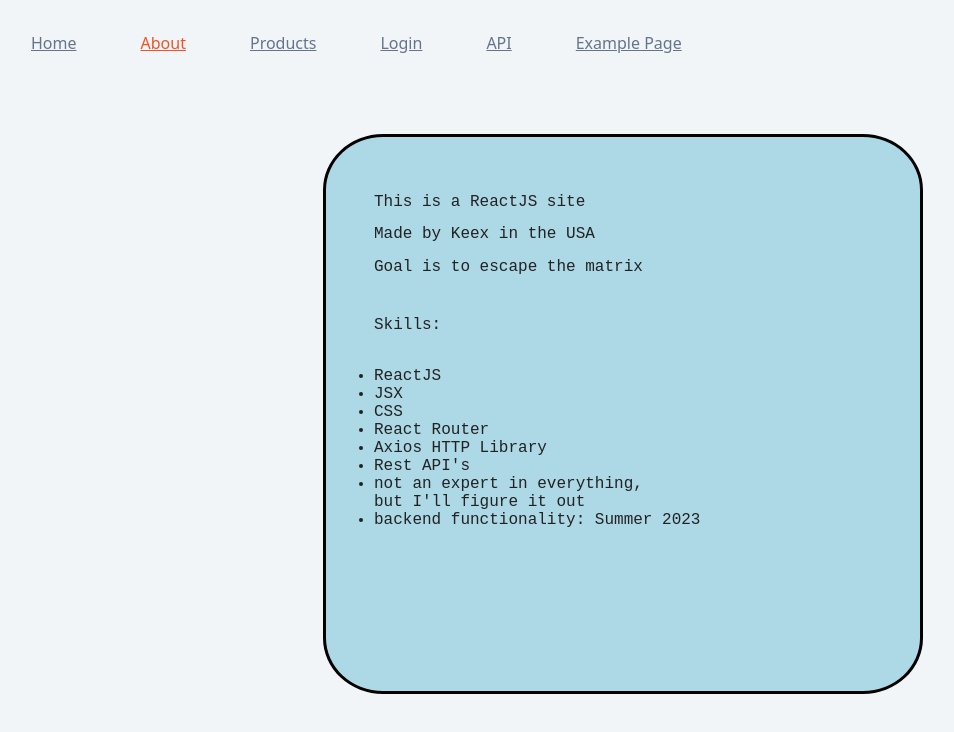
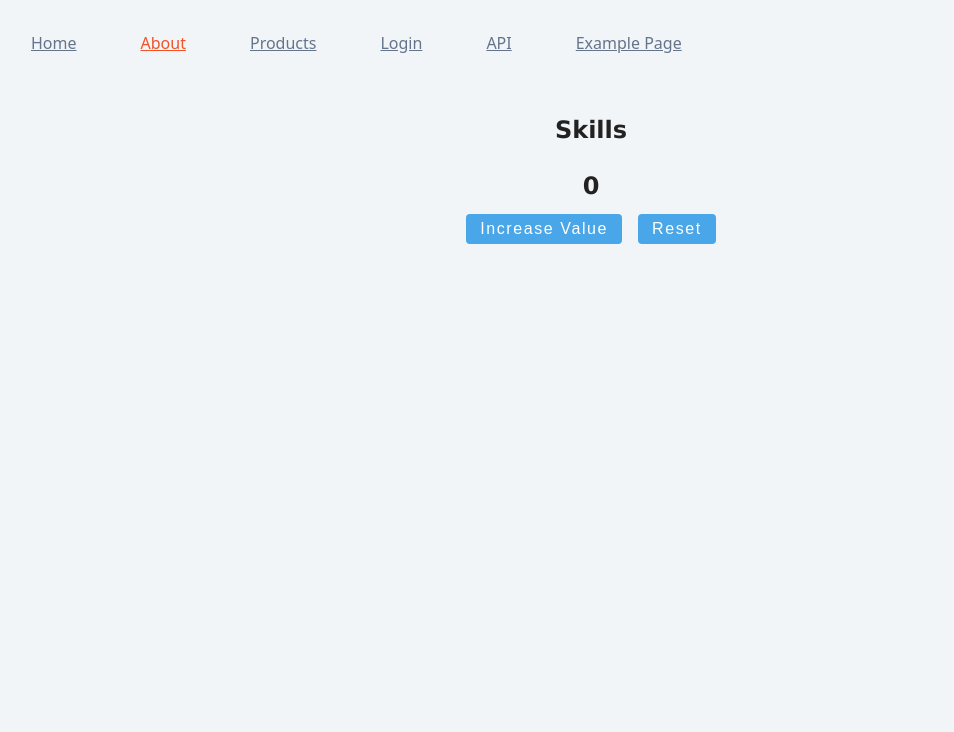
Before and after one commit to keexzus/project, a React (Create React App) app: page /about in a window 1280 px wide. Shown: the top 732 px of the page, without its empty margins (17-971 px from the left). Built offline with nearby package versions, Linux system fonts and the light colour scheme.

Commit message:
changed About

```diff
--- a/src/pages/About.js
+++ b/src/pages/About.js
@@ -1,40 +1,35 @@
 import React from "react";
 import '../index.css';
-// import { Link } from 'react-router-dom'
-// import { BrowserRouter, Routes, Route } from 'react-router-dom';
-// import Greeting from './greeting.js';
+import {useState} from 'react';
+
+const CounterStateCounter = () => {
+  const [value, setValue] = useState(0);
+  const reset = () => {
+           setValue(0);
+          };
+
+          return(
+      <>
+      <section className='section'>
+
+        <h2>Skills</h2>
+        <h1>{value}</h1>
+
+        <button className='btn' onClick={() => setValue
+        (value +1)}>Increase Value
+        </button>
+
+        <button className='btn' onClick={reset}>
+          reset
+        </button>
+
+      </section>
+
+      </>
+
+         )
+        };
 
 
 
-const About = () => {
-  return (
-    <section >
-
-
-        <div className='container-2'>
-      <p>This is a ReactJS site</p>
-         <p>Made by Keex in the USA</p>
-         <p>Goal is to escape the matrix</p>
-         <br></br>
-         <p>Skills:</p>
-         <br></br>
-         <ul>
-          <li>ReactJS</li>
-          <li>JSX</li>
-          <li>CSS</li>
-          <li>React Router</li>
-         <li>Axios HTTP Library</li>
-         <li>Rest API's</li>
-         <li>not an expert in everything,<br></br>
-            but I'll figure it out
-         </li>
-         <li>backend functionality: Summer 2023</li>
-         </ul>
-      </div>
-
-
-    </section>
-  );
-};
-
-export default About;
+  export default CounterStateCounter;
```
